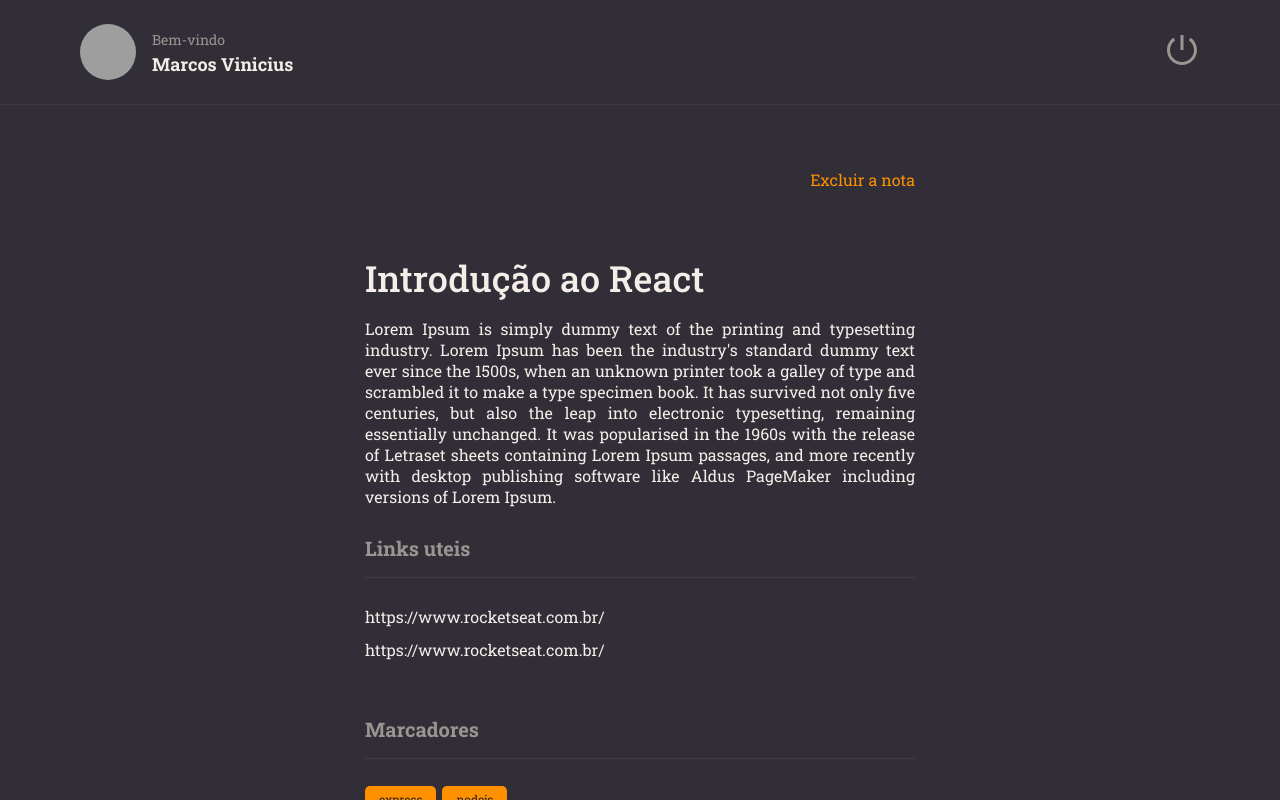
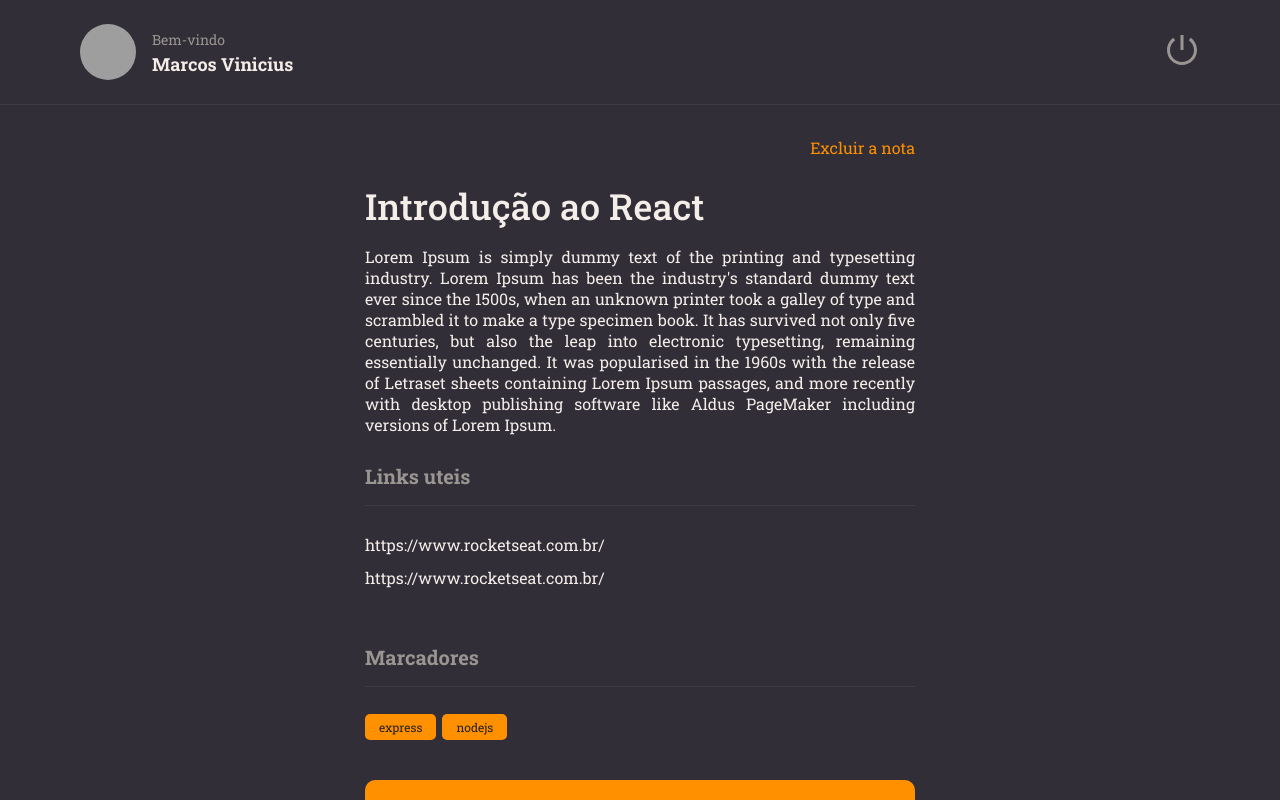
Before and after one commit to mviniciussb/Rocketnotes--Frontend, a React (Vite) app: page / in a window 1280 px wide. Built offline with nearby package versions, Linux system fonts and the light colour scheme; grey boxes are pictures that could not be loaded.

Commit message:
Improved the scrollbar

```diff
--- a/src/pages/Details/style.js
+++ b/src/pages/Details/style.js
@@ -15,7 +15,7 @@ export const Container = styled.div`
     > main{
         grid-area: content;
         overflow-y: auto;
-        padding: 64px 0;
+        padding: 32px 0 64px;
     }
 `
 
@@ -45,7 +45,7 @@ export const Content = styled.div`
     >h1{
         font-size: 36px;
         font-weight: 500;
-        padding-top: 64px;
+        padding-top: 24px;
     }
 
     >p{
--- a/src/styles/global.js
+++ b/src/styles/global.js
@@ -35,24 +35,24 @@ export default createGlobalStyle`
     }
 
     ::-webkit-scrollbar {
-    width: 10px;
-    background-color: ${({ theme }) => theme.COLORS.BACKGROUND_800};
-
+        width: 10px;
     }
 
     ::-webkit-scrollbar-thumb {
-    background-color: ${({ theme }) => theme.COLORS.GRAY_300};
-    border-radius: 10px;
+        background-color: ${({ theme }) => theme.COLORS.BACKGROUND_700};
+        border-radius: 10px;
+        border-left: 2px solid ${({ theme }) => theme.COLORS.GRAY_300};
+        border-right: 2px solid ${({ theme }) => theme.COLORS.GRAY_300};
 
 
     }
 
     ::-webkit-scrollbar-thumb:hover {
-    background-color: ${({ theme }) => theme.COLORS.GRAY_500};
+        background-color: ${({ theme }) => theme.COLORS.GRAY_500};
     }
 
     ::-webkit-scrollbar-track {
-    background-color: ${({ theme }) => theme.COLORS.BACKGROUND_700};
+        background-color: ${({ theme }) => theme.COLORS.GRAY_300};
         border-radius: 10px;
 
     }
```
